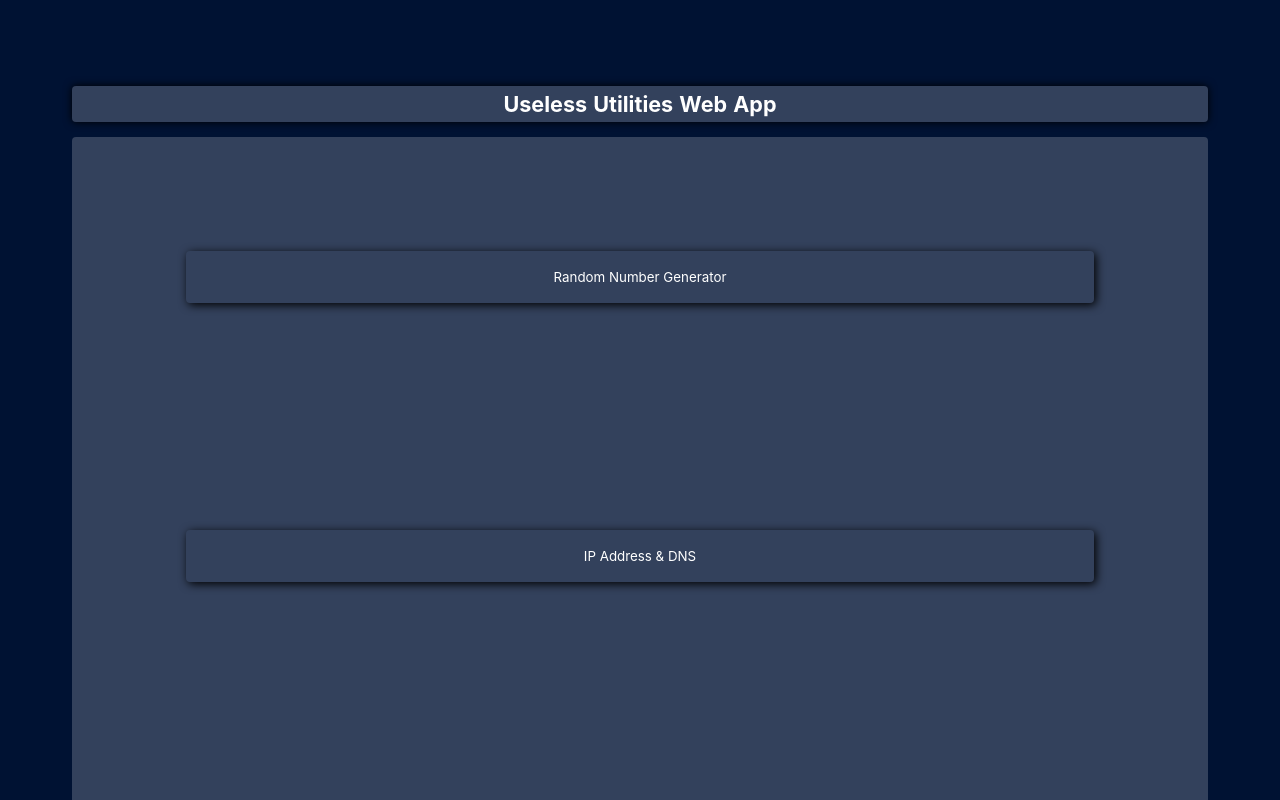
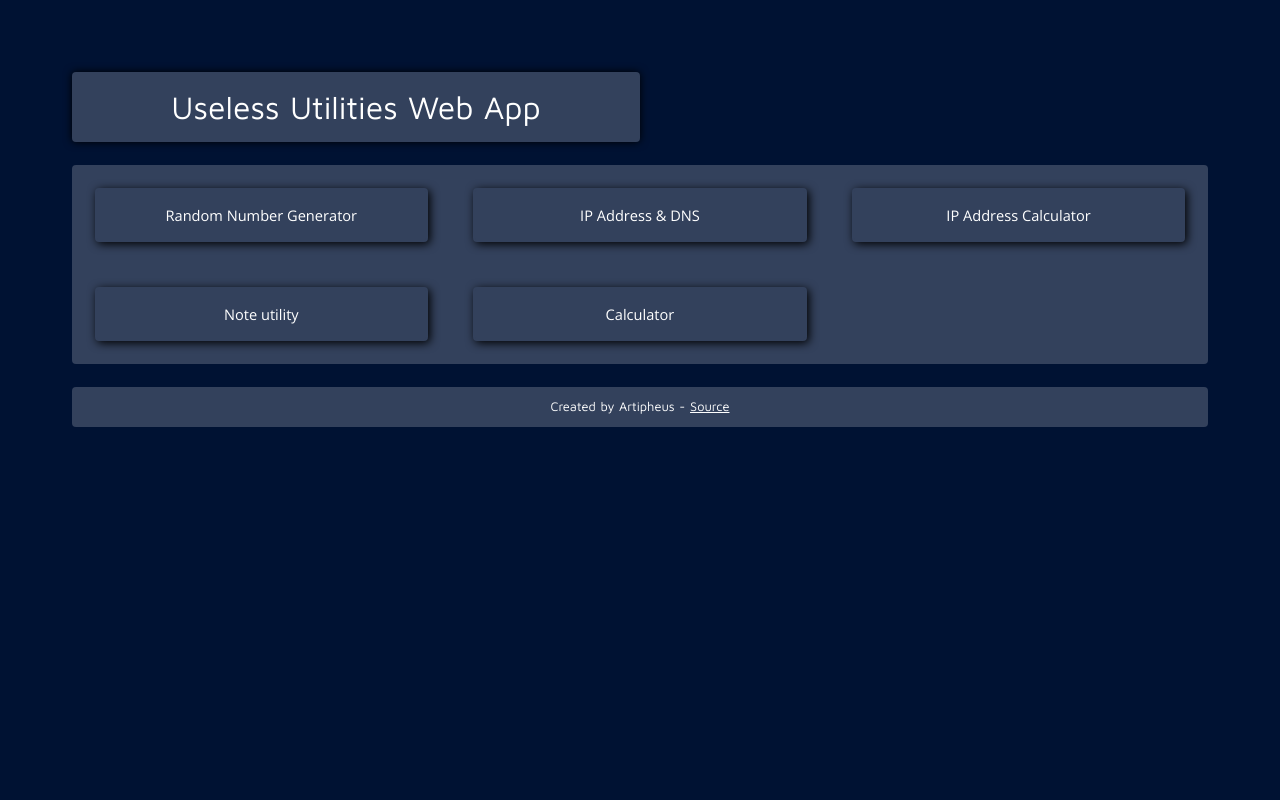
Before and after one commit to Artipheus/UUWA, a Nuxt app: page / in a window 1280 px wide. Shown: the top 800 px of the page. Built offline with nearby package versions, Linux system fonts and the light colour scheme.

Commit message:
Updated home page.

```diff
--- a/assets/main.scss
+++ b/assets/main.scss
@@ -1,36 +1,45 @@
 @use "sass:color";
+@import url("https://fonts.googleapis.com/css2?family=Maven+Pro&family=Open+Sans");
 
 $contentBodyColor: #33415c;
 $btnColor: $contentBodyColor;
 $hoverBtn: #5c677d;
 $borderHover: #7D8597;
 $backgroundColor: #001233; /* #292b2e #1c2833 */
-$fonts: 'Source Sans Pro', -apple-system, BlinkMacSystemFont, 'Segoe UI', Roboto, 'Helvetica Neue', Arial, sans-serif;
+$fonts: 'Maven Pro', 'Open Sans', 'Source Sans Pro', -apple-system, BlinkMacSystemFont, 'Segoe UI', Roboto, 'Helvetica Neue', Arial, sans-serif;
 $borderRadius: 4px;
-$borderWidth: 3.5px;
+$borderWidth: 2.5px;
 $fontColor: white;
 
 /* Everyone likes border-box. */
 *
 {
   box-sizing: border-box;
-  font-family: $fonts;
-  color: $fontColor;
 }
 
-body
-{
-  background-color: $backgroundColor;
-  padding: 5%;
-}
-
-html {
+html, body {
   font-size: 16px;
   word-spacing: 1px;
   -ms-text-size-adjust: 100%;
   -webkit-text-size-adjust: 100%;
   -moz-osx-font-smoothing: grayscale;
   -webkit-font-smoothing: antialiased;
+  background-color: $backgroundColor;
+  height: 100%;
+  color: $fontColor;
+}
+
+body
+{
+  padding: 5%;
+}
+
+.mainF
+{
+  display: flex;
+  flex-flow: column nowrap;
+  justify-content: space-evenly;
+  height: 100%;
 }
 
 /* CSS for every utility button in index.vue, div > a > button. */
@@ -42,6 +51,7 @@ html {
   {
     button
     {
+      @extend .contentFont;
       box-shadow: 2px 2px 10px black;
       text-decoration: none;
       background-color: $btnColor;
@@ -51,23 +61,22 @@ html {
       border: $borderWidth solid $btnColor;
       transition-duration: 0.4s;
       border-radius: $borderRadius;
-
       &:hover
       {
+        background-color: $hoverBtn;
         cursor: pointer;
-        background-color: $hoverBtn;
-        /* border: $borderWidth solid $borderHover; */
       }
     }
   }
 }
 
-/* Flexbox for utilites in index.vue. */
+/* Flexbox for utilites in index.vue. fd = flex-display. */
 .fd
 {
+  flex: auto;
   display: flex;
   flex-flow: column wrap; /* Property for setting flex direction and flex wrap. */
-  justify-content: space-around;
+  justify-content: space-evenly;
   align-items: center;
   border-radius: $borderRadius;
   background-color: $contentBodyColor;
@@ -76,12 +85,258 @@ html {
 /* CSS for website title. */
 .wtitle
 {
+  flex: 0 1 auto;
   text-align: center;
-  font-size: 135%;
   position: sticky;
-  top: 15px;
+  top: 0px;
   box-shadow: 0 0 8px 0 black;
   padding: 5px;
   background-color: $contentBodyColor;
   border-radius: $borderRadius;
+  margin-bottom: 5%;
+  h1
+  {
+    @extend .titleFont;
+    font-size: 140%;
+    margin: 2% 0px;
+  }
 }
+
+/* CSS for footer. */
+.footer
+{
+  @extend .footerFont;
+  flex: 0 1 auto;
+  background: $contentBodyColor;
+  margin: 5% 0px;
+  border-radius: $borderRadius;
+  p
+  {
+    a
+    {
+      text-decoration: underline;
+      color: white;
+      transition-duration: 0.2s;
+      &:hover
+      {
+        color: gold;
+      }
+    }
+  }
+}
+
+/* Used for titles. */
+.titleFont
+{
+  font-family: 'Maven Pro', 'Source Sans Pro';
+  font-weight: 400;
+  color: white;
+}
+
+/* Used for content. */
+.contentFont
+{
+  font-family: 'Open Sans', 'Source Sans Pro';
+  font-weight: 300;
+  color: white;
+}
+
+/* Used for footer. */
+.footerFont
+{
+  font-family: 'Maven Pro', 'Source Sans Pro';
+  font-weight: 400;
+  font-size: 80%;
+  text-align: center;
+  color: white;
+}
+
+@media only screen and (min-width: 600px)
+{
+  body
+  {
+    padding: 5% 7%;
+  }
+  .wtitle
+  {
+    margin-bottom: 3%;
+    h1
+    {
+      font-size: 170%;
+    }
+  }
+  .fd
+  {
+    flex-flow: row wrap;
+  }
+  .utils
+  {
+    margin: 4% 0px;
+    width: 45%;
+    a
+    {
+      button
+      {
+        font-size: 90%;
+      }
+    }
+  }
+  .footer
+  {
+    margin: 3% 0px;
+  }
+}
+
+@media only screen and (min-width: 768px)
+{
+  body
+  {
+    padding: 5%;
+  }
+  .wtitle
+  {
+    position: static;
+    h1
+    {
+      font-size: 200%;
+    }
+  }
+  .fd
+  {
+    flex-flow: row wrap;
+  }
+  .utils
+  {
+    margin: 3.5% 0px;
+    width: 40%;
+  }
+}
+
+@media only screen and (min-width: 992px)
+{
+  .wtitle
+  {
+    width: 60%;
+    margin-bottom: 2%;
+    h1
+    {
+      text-align: center;
+    }
+  }
+  .fd
+  {
+    justify-content: flex-start;
+  }
+  .utils
+  {
+    margin: 3%;
+    width: 27.33%;
+    a
+    {
+      button
+      {
+        font-size: 90%;
+      }
+    }
+  }
+  .footer
+  {
+    margin-top: 2%;
+  }
+}
+
+@media only screen and (min-width: 1024px)
+{
+  .wtitle
+  {
+    width: 50%;
+  }
+  .fd
+  {
+    justify-content: flex-start;
+  }
+  .utils
+  {
+    margin: 2.5%;
+    width: 28.3%;
+    a
+    {
+      button
+      {
+        font-size: 91.4%;
+      }
+    }
+  }
+}
+
+@media only screen and (min-width: 1200px)
+{
+  .wtitle
+  {
+    h1
+    {
+      font-size: 200%;
+    }
+  }
+  .utils
+  {
+    margin: 2%;
+    width: 29.33%
+  }
+}
+
+@media only screen and (min-width: 1440px)
+{
+  body
+  {
+    padding: 2% 6%;
+  }
+  .wtitle
+  {
+    width: 40%;
+    margin-bottom: 1.5%;
+  }
+  .utils
+  {
+    a
+    {
+      button
+      {
+        font-size: 96%;
+      }
+    }
+  }
+  .footer
+  {
+    font-size: 90%;
+    margin-top: 1.5%;
+  }
+}
+
+@media only screen and (min-width: 2560px)
+{
+  .wtitle
+  {
+    width: 45%;
+    h1
+    {
+      font-size: 500%;
+    }
+  }
+  .utils
+  {
+    margin: 1.25% 2%;
+    width: 21%;
+    a
+    {
+      button
+      {
+        font-size: 180%
+      }
+    }
+  }
+  .footer
+  {
+    font-size: 150%;
+  }
+}
--- a/layouts/indexlayout.vue
+++ b/layouts/indexlayout.vue
@@ -1,5 +1,3 @@
 <template>
-  <div>
-    <Nuxt />
-  </div>
+  <Nuxt />
 </template>
--- a/pages/index.vue
+++ b/pages/index.vue
@@ -1,9 +1,11 @@
 <template>
-  <div>
-    <h1 class="wtitle">
-      {{ info.title }}
-    </h1> <!-- Title believe it or not. -->
-    <div class="fd">
+  <div class="mainF">
+    <header class="wtitle">
+      <h1>
+        {{ info.title }}
+      </h1> <!-- Title believe it or not. -->
+    </header>
+    <section class="fd">
       <!-- Element that contains a list of all utilities. -->
       <!-- All links are dynamically created after being retrieved from the store. -->
       <div v-for="utility in utilities" :key="utility.name" class="utils">
@@ -13,7 +15,10 @@
           </button>
         </nuxt-link>
       </div>
-    </div>
+    </section>
+    <footer class="footer">
+      <p>Created by Artipheus - <a href="https://github.com/Artipheus/UUWA">Source</a></p>
+    </footer>
   </div>
 </template>
 
--- a/store/index.js
+++ b/store/index.js
@@ -5,7 +5,7 @@ export const state = () =>
       { name: 'Random Number Generator', id: 'rnd' },
       { name: 'IP Address & DNS', id: 'ip_dns' },
       { name: 'IP Address Calculator', id: 'ipcalc' },
-      { name: 'Note-taking utility', id: '' },
+      { name: 'Note utility', id: 'note' },
       { name: 'Calculator', id: 'calc' }
     ]
   })
```
